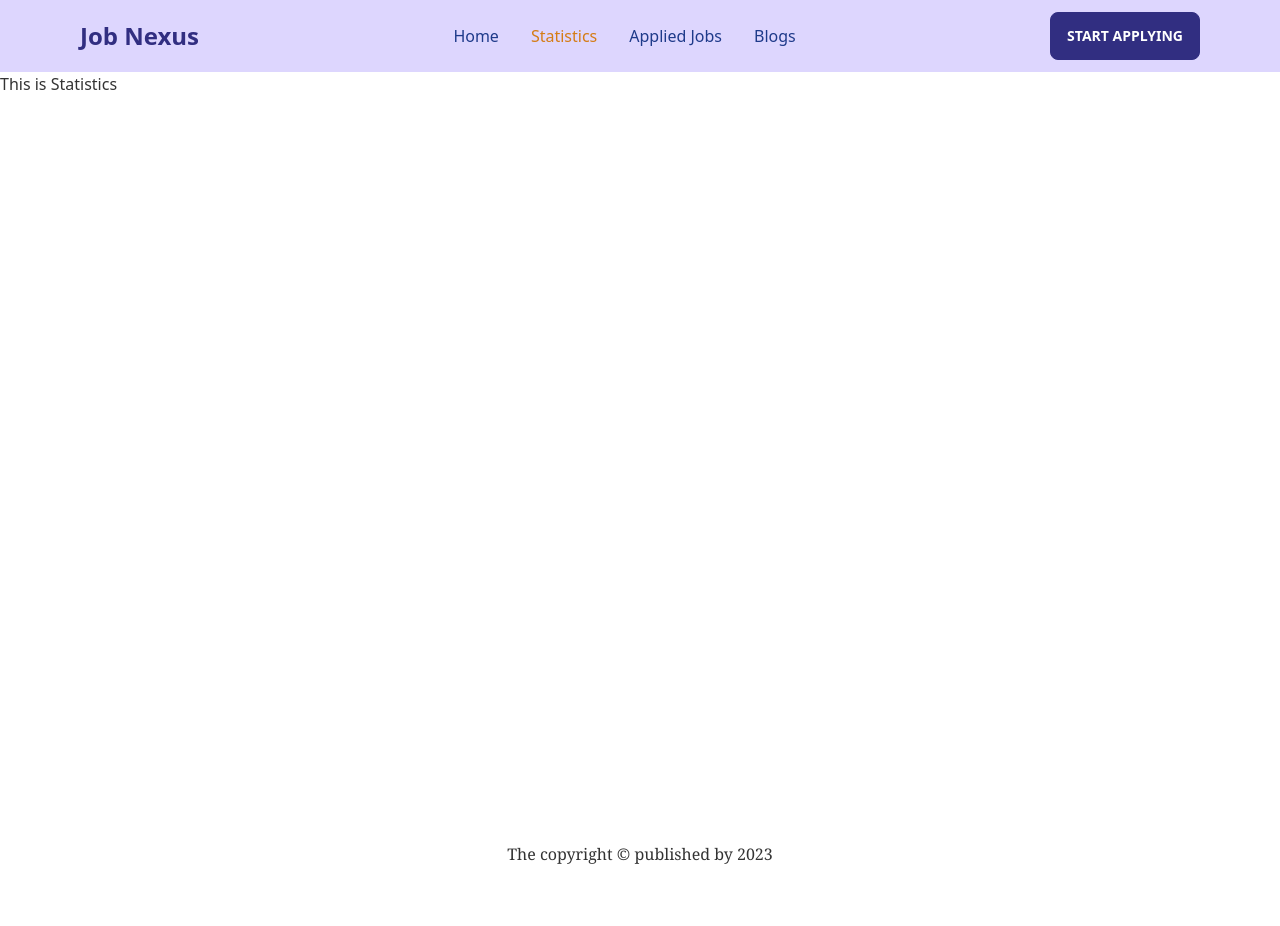
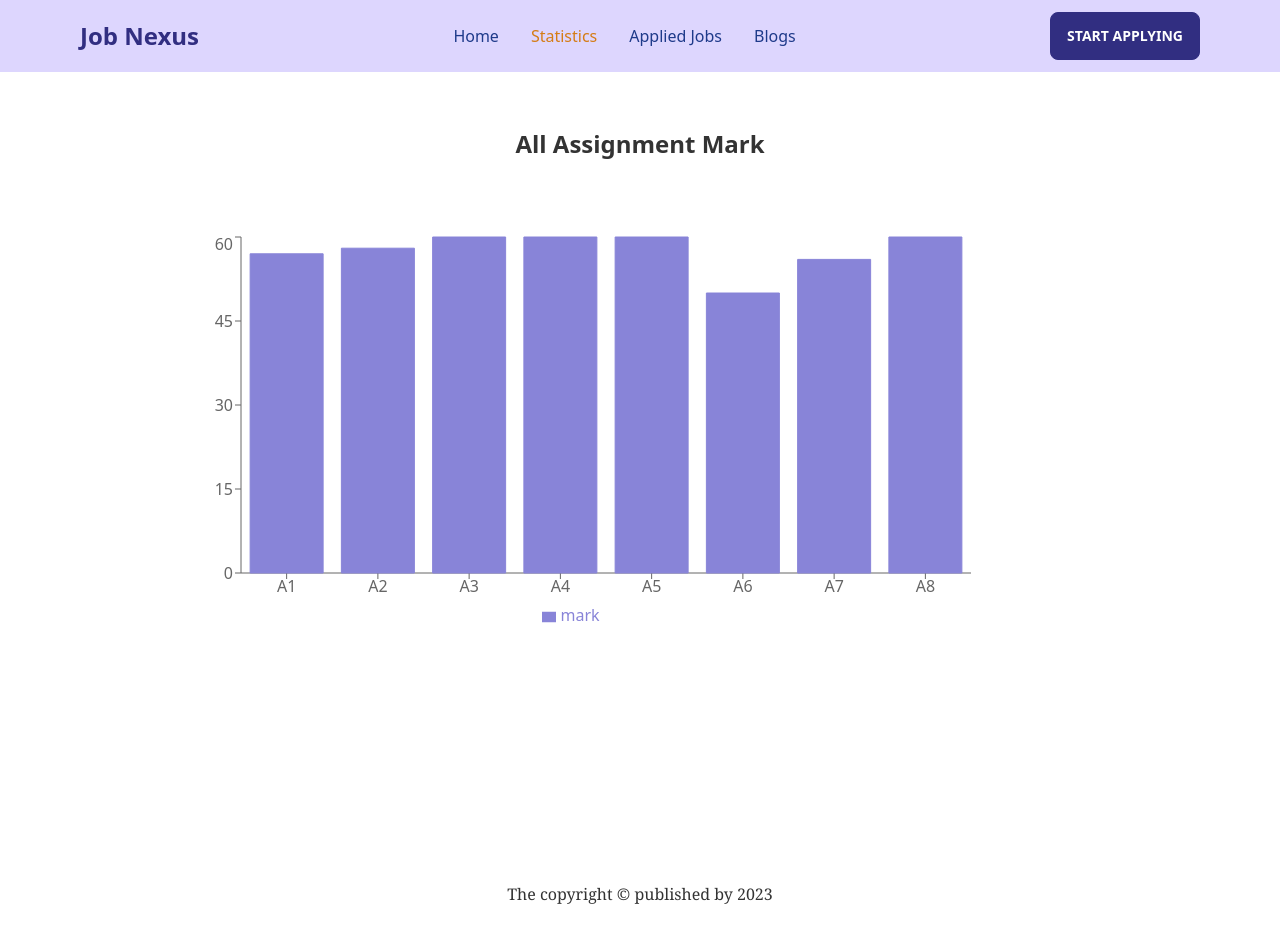
Before and after one commit to Sohel0Raza/jobnexus-9, a React (Vite) app: page /statistics in a window 1280 px wide. Before the commit the page ends 886 px from the top, so only its background shows below. Built offline with nearby package versions, Linux system fonts and the light colour scheme.

Commit message:
add bar chart assignments makr

```diff
--- a/package.json
+++ b/package.json
@@ -14,7 +14,8 @@
     "lottie-react": "^2.4.0",
     "react": "^18.2.0",
     "react-dom": "^18.2.0",
-    "react-router-dom": "^6.10.0"
+    "react-router-dom": "^6.10.0",
+    "recharts": "^2.5.0"
   },
   "devDependencies": {
     "@types/react": "^18.0.28",
--- a/src/Home/Home.jsx
+++ b/src/Home/Home.jsx
@@ -16,7 +16,7 @@ const Home = () => {
             </div>
             <div className='grid grid-cols-1 md:grid-cols-2 md:gap-8 md:w-10/12 mx-auto'>
                 {
-                    featuredJobs.map(featuredJob => <FeaturedJobs
+                    featuredJobs.slice(0,4).map(featuredJob => <FeaturedJobs
                     key={featuredJob.id}
                     featuredJob={featuredJob}
                     ></FeaturedJobs>)
--- a/src/Home/JobDetails.jsx
+++ b/src/Home/JobDetails.jsx
@@ -1,8 +1,8 @@
 import React from 'react';
-import { useLoaderData } from 'react-router-dom';
-
+import { Link, useLoaderData } from 'react-router-dom';
 const JobDetails = () => {
     const jobDetail = useLoaderData()
+    console.log('jobDetail :', jobDetail);
     const { description, responsibility, education, experience, salary, name, phone, email, location } = jobDetail;
     return (
         <div className='md:w-9/12 mx-auto'>
@@ -27,10 +27,13 @@ const JobDetails = () => {
                         <div className='space-y-2'>
                             <p><span className='font-bold'>Phone</span>: {phone}</p>
                             <p><span className='font-bold'>Email</span>: {email}</p>
-                        <p><span className='font-bold'>Address</span>: {location}</p>
+                            <p>
+                                <span className='font-bold'>Address</span>: {location}</p>
                         </div>
                     </div>
+                    <Link to="/appliedJobs">
                         <button className='btn bg-gradient-to-r from-primary to-sky-500 py-1 text-white mt-3 hover:bg-secondary border-none w-full'>Apply Now</button>
+                    </Link>
                 </div>
             </div>
         </div>
--- a/src/Statistics.jsx
+++ b/src/Statistics.jsx
@@ -1,9 +1,36 @@
 import React from 'react';
+import { BarChart, Bar, Cell, XAxis, YAxis, CartesianGrid, Tooltip, Legend, ResponsiveContainer } from 'recharts';
 
 const Statistics = () => {
+    const assignmentMarks = [
+        { id: 'A1', name: "Assignment-1", mark:57},
+        { id: 'A2', name: "Assignment-2", mark:58},
+        { id: 'A3', name: "Assignment-3", mark:60},
+        { id: 'A4', name: "Assignment-4", mark:60},
+        { id: 'A5', name: "Assignment-5", mark:60},
+        { id: 'A6', name: "Assignment-6", mark:50},
+        { id: 'A7', name: "Assignment-7", mark:56},
+        { id: 'A8', name: "Assignment-8", mark:60},
+
+    ]
     return (
         <div>
-            <h2>This is Statistics</h2>
+            <div>
+                <h2 className='text-2xl font-bold text-center p-4 md:my-10'>All Assignment Mark</h2>
+            </div>
+            <div className='md:w-9/12 mx-auto p-4'>
+            <BarChart
+            width={800}
+            height={400}
+            data={assignmentMarks}
+            >
+                <XAxis dataKey="id"></XAxis>
+                <YAxis></YAxis>
+                <Tooltip/>
+                <Legend></Legend>
+                <Bar type="monotone" stroke="#8884d8" fill="#8884d8" dataKey="mark"/>
+            </BarChart>
+        </div>
         </div>
     );
 };
```
Also changed, not shown: 1 other file (tests, documents, lock files or other folders). Lines whose indentation alone changed are shown as unchanged.
